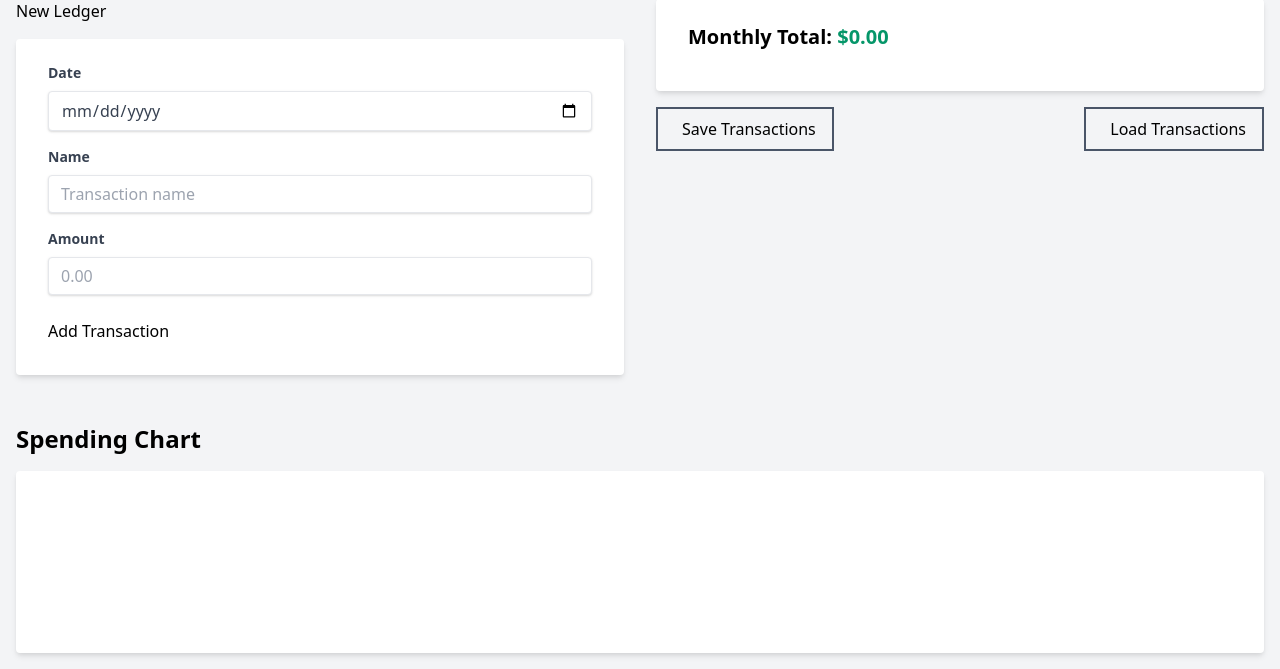
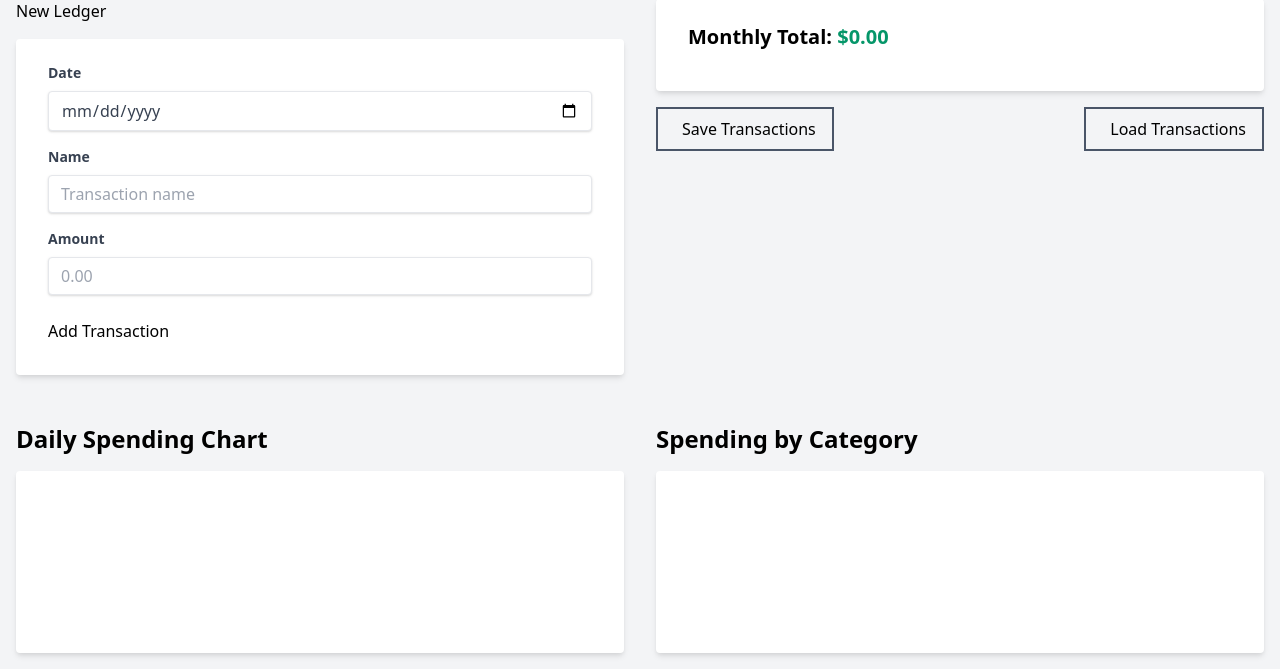
Before and after one commit to JulianWebber/VividLedger, a Flask app: template templates/index.html in a window 1280 px wide. Shown: the part 161-830 px from the top of the page. Run offline with Flask 3, Linux system fonts and the light colour scheme; the template is opened without the code that fills it, so the values that code supplies are empty; a map, chart or similar area stays blank.

Commit message:
Agent query: Are the new charts (Daily Spending Chart and Spending by Category) visible on the page? Do they update when new transactions are added?

```diff
--- a/static/js/app.js
+++ b/static/js/app.js
@@ -11,9 +11,11 @@ document.addEventListener('DOMContentLoaded', () => {
     const saveButton = document.getElementById('save-transactions');
     const loadButton = document.getElementById('load-transactions');
     const spendingChart = document.getElementById('spending-chart');
+    const categoryChart = document.getElementById('category-chart');
     const newButton = document.getElementById('new-transaction');
     let editingId = null;
-    let chart = null;
+    let lineChart = null;
+    let pieChart = null;
 
     // Fetch and display transactions
     function fetchTransactions() {
@@ -38,7 +40,7 @@ document.addEventListener('DOMContentLoaded', () => {
                     transactionList.appendChild(dateGroup);
                 });
                 document.getElementById('monthly-total').textContent = `$${totalSpending.toFixed(2)}`;
-                updateChart(groupedTransactions);
+                updateCharts(groupedTransactions, transactions);
             });
     }
 
@@ -198,32 +200,32 @@ document.addEventListener('DOMContentLoaded', () => {
         input.click();
     });
 
-    // Update chart
-    function updateChart(groupedTransactions) {
-        console.log('Updating chart with data:', groupedTransactions);
+    // Update charts
+    function updateCharts(groupedTransactions, allTransactions) {
+        console.log('Updating charts with data:', groupedTransactions);
+        updateLineChart(groupedTransactions);
+        updatePieChart(allTransactions);
+    }
+
+    function updateLineChart(groupedTransactions) {
         const dates = Object.keys(groupedTransactions);
         const amounts = dates.map(date =>
             groupedTransactions[date].reduce((sum, transaction) => sum + transaction.amount, 0)
         );
 
-        if (chart) {
-            chart.data.labels = dates;
-            chart.data.datasets[0].data = amounts;
-            chart.update();
+        if (lineChart) {
+            lineChart.data.labels = dates;
+            lineChart.data.datasets[0].data = amounts;
+            lineChart.update();
         } else {
-            initChart(dates, amounts);
+            initLineChart(dates, amounts);
         }
     }
 
-    function initChart(dates, amounts) {
-        console.log('Initializing chart with dates:', dates, 'and amounts:', amounts);
-        const canvas = document.getElementById('spending-chart');
-        if (!canvas) {
-            console.error('Spending chart canvas not found');
-            return;
-        }
-        const ctx = canvas.getContext('2d');
-        chart = new Chart(ctx, {
+    function initLineChart(dates, amounts) {
+        console.log('Initializing line chart with dates:', dates, 'and amounts:', amounts);
+        const ctx = document.getElementById('spending-chart').getContext('2d');
+        lineChart = new Chart(ctx, {
             type: 'line',
             data: {
                 labels: dates,
@@ -255,6 +257,63 @@ document.addEventListener('DOMContentLoaded', () => {
         });
     }
 
+    function updatePieChart(transactions) {
+        const categories = {};
+        transactions.forEach(transaction => {
+            const category = transaction.name.split(' ')[0]; // Simple categorization based on first word
+            if (categories[category]) {
+                categories[category] += transaction.amount;
+            } else {
+                categories[category] = transaction.amount;
+            }
+        });
+
+        const labels = Object.keys(categories);
+        const data = Object.values(categories);
+
+        if (pieChart) {
+            pieChart.data.labels = labels;
+            pieChart.data.datasets[0].data = data;
+            pieChart.update();
+        } else {
+            initPieChart(labels, data);
+        }
+    }
+
+    function initPieChart(labels, data) {
+        console.log('Initializing pie chart with labels:', labels, 'and data:', data);
+        const ctx = document.getElementById('category-chart').getContext('2d');
+        pieChart = new Chart(ctx, {
+            type: 'pie',
+            data: {
+                labels: labels,
+                datasets: [{
+                    data: data,
+                    backgroundColor: [
+                        'rgb(255, 99, 132)',
+                        'rgb(54, 162, 235)',
+                        'rgb(255, 205, 86)',
+                        'rgb(75, 192, 192)',
+                        'rgb(153, 102, 255)',
+                        'rgb(255, 159, 64)'
+                    ]
+                }]
+            },
+            options: {
+                responsive: true,
+                plugins: {
+                    legend: {
+                        position: 'top',
+                    },
+                    title: {
+                        display: true,
+                        text: 'Spending by Category'
+                    }
+                }
+            }
+        });
+    }
+
     // New Ledger button
     newButton.addEventListener('click', () => {
         transactionForm.reset();
--- a/templates/index.html
+++ b/templates/index.html
@@ -55,10 +55,18 @@
     </div>
 </div>
 
-<div class="mt-8">
-    <h2 class="text-2xl font-bold mb-4">Spending Chart</h2>
-    <div class="bg-white shadow-md rounded p-4">
-        <canvas id="spending-chart"></canvas>
+<div class="mt-8 grid grid-cols-1 md:grid-cols-2 gap-8">
+    <div>
+        <h2 class="text-2xl font-bold mb-4">Daily Spending Chart</h2>
+        <div class="bg-white shadow-md rounded p-4">
+            <canvas id="spending-chart"></canvas>
+        </div>
+    </div>
+    <div>
+        <h2 class="text-2xl font-bold mb-4">Spending by Category</h2>
+        <div class="bg-white shadow-md rounded p-4">
+            <canvas id="category-chart"></canvas>
+        </div>
     </div>
 </div>
 {% endblock %}
```
